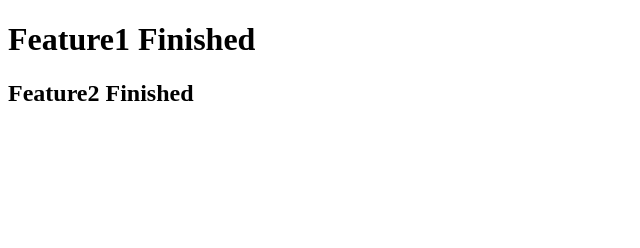
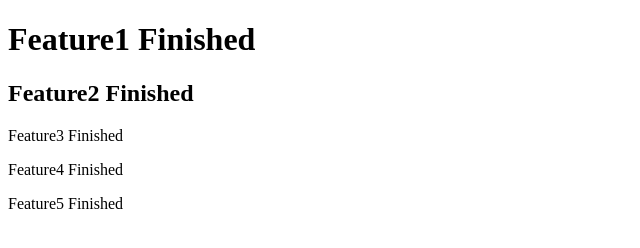
Before and after one commit to suhanisingh1004/branches_1, a plain HTML site: page feature/feature.html in a window 1280 px wide. Shown: the whole page, without its empty margins (0-640 px from the left). Drawn offline with Linux system fonts and the light colour scheme.

Commit message:
initial commit

```diff
--- a/feature/feature.html
+++ b/feature/feature.html
@@ -8,5 +8,8 @@
 <body>
     <h1>Feature1 Finished</h1>
     <h2>Feature2 Finished</h2>
+    <p>Feature3 Finished</p>
+    <p>Feature4 Finished</p>
+    <p>Feature5 Finished</p>
 </body>
 </html>
```
Also changed, not shown: index.html (+2 -0 lines).
